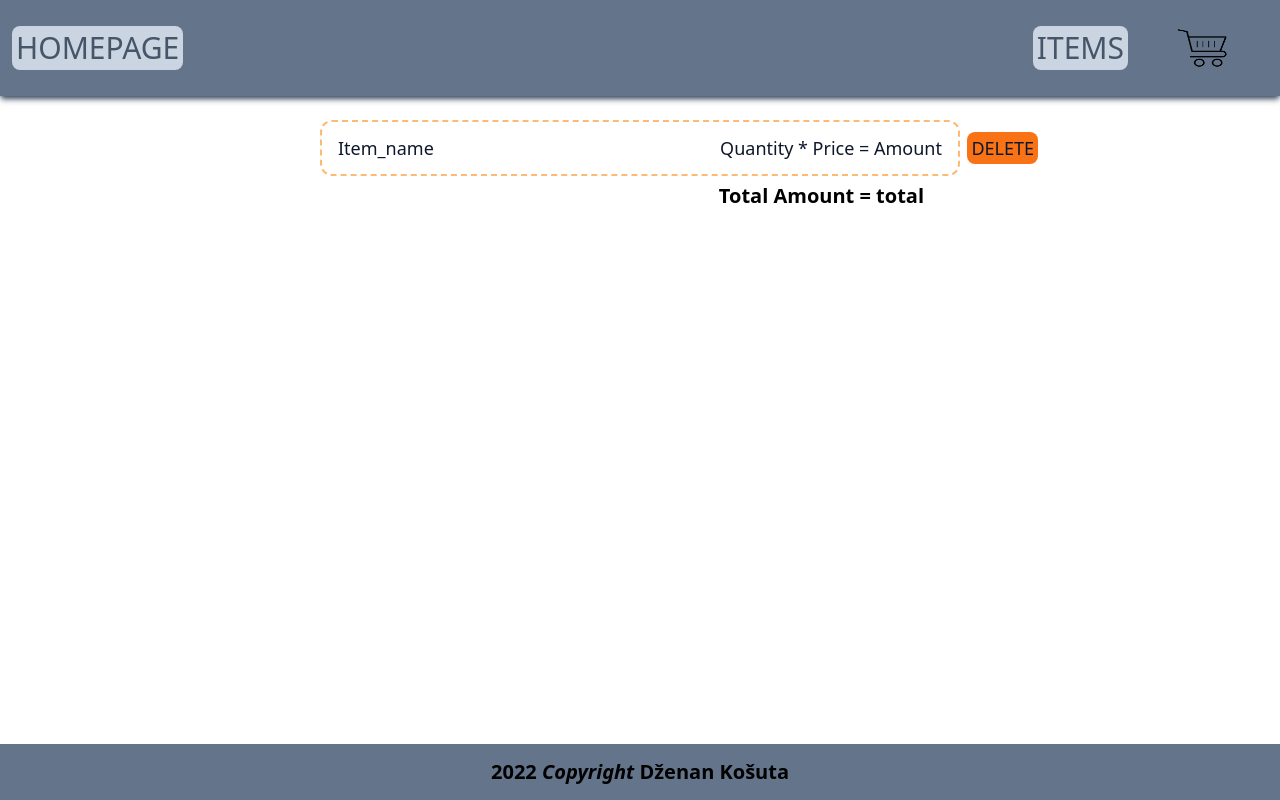
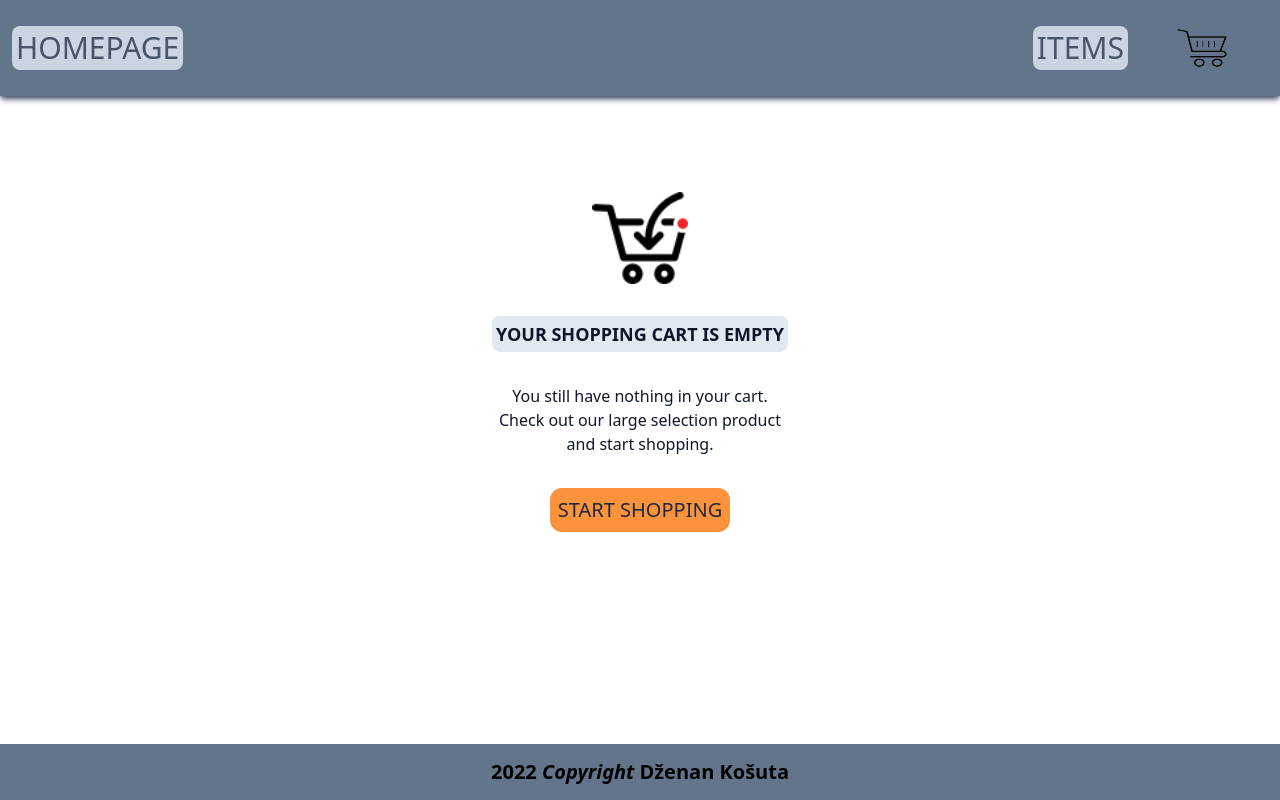
Before and after one commit to dzenankosuta/shopping-cart-app, a React (Create React App) app: page /cart in a window 1280 px wide. Built offline with nearby package versions, Linux system fonts and the light colour scheme.

Commit message:
WHAT IF YOUR SHOPPING CART IS EMPTY

```diff
--- a/src/App.js
+++ b/src/App.js
@@ -7,14 +7,19 @@ import CartPage from "./components/pages/CartPage/CartPage";
 import { Toaster } from "react-hot-toast";
 import Navbar from "./components/Navbar/Navbar";
 import Footer from "./components/Footer/Footer";
+import { ShoppingCartContextProvider } from "./context/ShoppingCartContext";
 
 function App() {
   return (
     <>
+      <ShoppingCartContextProvider>
         <div className="App">
           <Toaster position="top-right" reverseOrder={false} />
           <Navbar />
-        <main className="mt-6 mb-20 z-10">
+          <main
+            className="mt-6 mb-20 z-10"
+            style={{ "min-height": "calc(59vh)" }}
+          >
             <Routes>
               <Route path="/" element={<HomePage />}></Route>
               <Route path="/items" element={<ItemsPage />}></Route>
@@ -23,6 +28,7 @@ function App() {
           </main>
           <Footer />
         </div>
+      </ShoppingCartContextProvider>
     </>
   );
 }
--- a/src/components/Footer/Footer.js
+++ b/src/components/Footer/Footer.js
@@ -2,7 +2,7 @@ import React from "react";
 
 const Footer = () => {
   return (
-    <footer className="w-full h-14 bg-slate-500 text-xl font-bold cursor-pointer flex justify-center items-center gap-10 fixed bottom-0 z-50">
+    <footer className="w-full h-14 bg-slate-500 text-xl font-bold cursor-pointer flex justify-center items-center gap-10 z-50">
       <h4>
         2022 <em>Copyright</em> Dženan Košuta
       </h4>
--- a/src/components/pages/CartPage/CartPage.js
+++ b/src/components/pages/CartPage/CartPage.js
@@ -1,16 +1,44 @@
 import React from "react";
 import CartCard from "../../cards/CartCard/CartCard";
+import { useContext } from "react";
+import { ShoppingCartContext } from "../../../context/ShoppingCartContext";
+import { Link } from "react-router-dom";
 
 const CartPage = () => {
+  const { cart } = useContext(ShoppingCartContext);
+  let items = cart.items;
+  let total = cart.total;
   return (
     <>
       {/* <h1 className="text-3xl text-center text-slate-800 font-bold underline">
         Your Cart is Empty :(
       </h1> */}
-      <CartCard />
-      <p className="m-auto w-3/6 text-end text-xl font-bold relative right-9">
-        Total Amount = total
-      </p>
+      {items.length === 0 ? (
+        <div className="m-auto my-24 w-4/12 flex flex-col items-center gap-8">
+          <img
+            src={require("../../../images/cart_empty.png")}
+            alt="Logo"
+            className="w-24 h-18"
+          />
+          <h1 className="text-lg text-slate-900 font-semibold bg-slate-200 p-1 rounded-lg">
+            YOUR SHOPPING CART IS EMPTY
+          </h1>
+          <p className="text-md text-slate-900 text-center font-light w-4/6">
+            You still have nothing in your cart. Check out our large selection
+            product and start shopping.
+          </p>
+          <button className="text-xl text-slate-800 text-center bg-orange-400 p-2 rounded-xl">
+            <Link to="../items">START SHOPPING</Link>
+          </button>
+        </div>
+      ) : (
+        <>
+          <CartCard />
+          <p className="m-auto w-3/6 text-end text-xl font-bold relative right-9">
+            Total Amount = {total}
+          </p>
+        </>
+      )}
     </>
   );
 };
--- a/src/components/pages/HomePage/HomePage.js
+++ b/src/components/pages/HomePage/HomePage.js
@@ -4,7 +4,7 @@ import { Link } from "react-router-dom";
 const HomePage = () => {
   return (
     <>
-      <h1 className="m-auto w-5/6 text-5xl font-bold  text-center text-slate-800 my-16 border-2 border-dashed border-orange-300 rounded-xl">
+      <h1 className="m-auto w-5/6 text-5xl font-bold  text-center text-slate-800 mt-16 border-2 border-dashed border-orange-300 rounded-xl">
         Welcome to our shopping cart application
       </h1>
       <p className="text-2xl font-bold  text-center text-slate-700 my-8">
--- a/src/context/ShoppingCartContext.js
+++ b/src/context/ShoppingCartContext.js
@@ -9,7 +9,7 @@ const ShoppingCartContextProvider = ({ children }) => {
   });
 
   return (
-    <ShoppingCartContext.Provider value={{}}>
+    <ShoppingCartContext.Provider value={{ cart }}>
       {children}
     </ShoppingCartContext.Provider>
   );
```
Also changed, not shown: src/images/cart_empty.png (added). Lines whose indentation alone changed are shown as unchanged.
